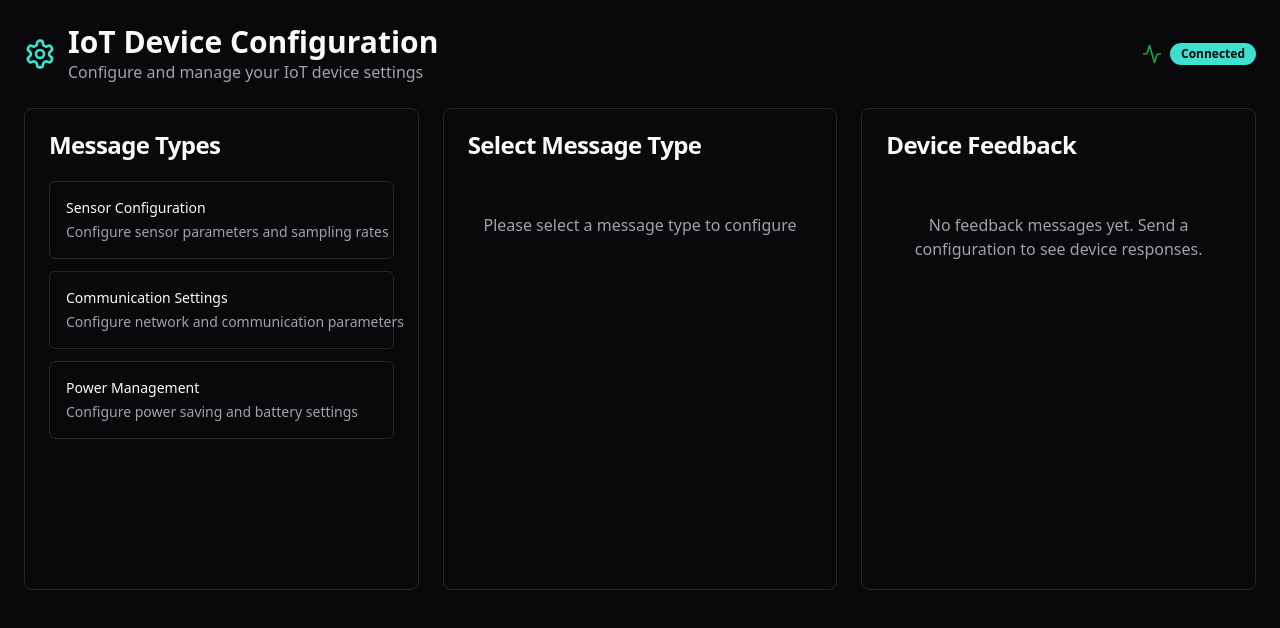
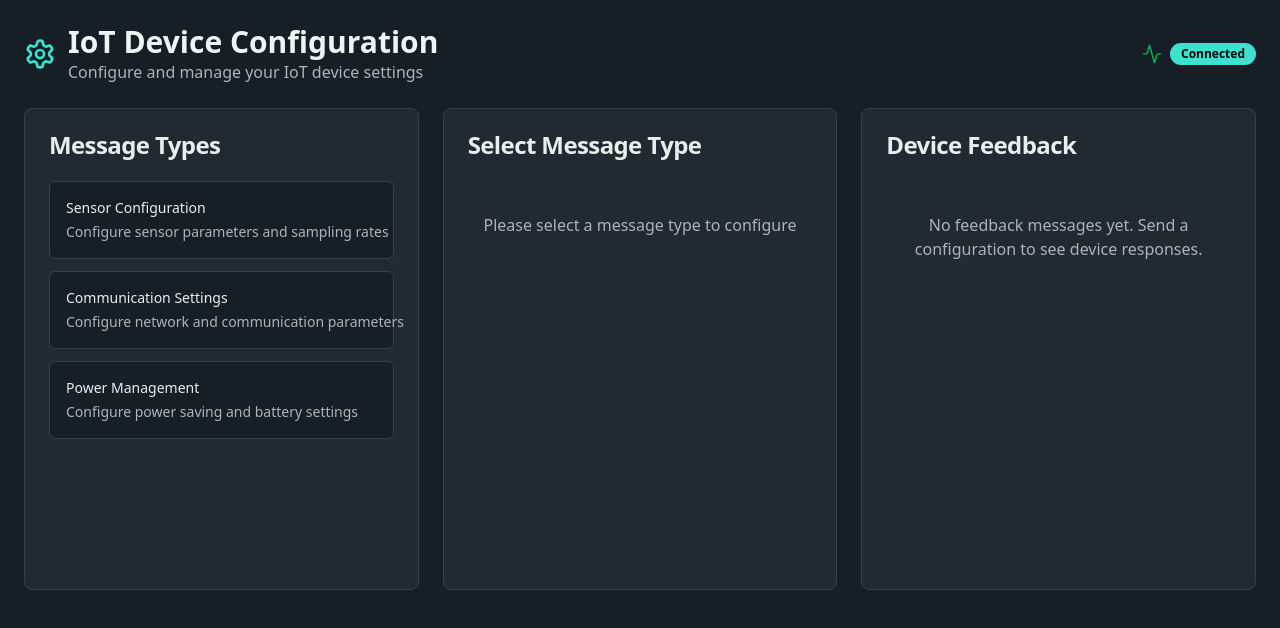
Before and after one commit to moalani01/iot-orchestrator, a React (Vite) app: page / in a window 1280 px wide. Shown: the top 628 px of the page. Built offline with nearby package versions, Linux system fonts and the light colour scheme.

Commit message:
Update colors to reduce black
Update background and main colors to be less black, incorporating a more vibrant and modern aesthetic.

```diff
--- a/src/index.css
+++ b/src/index.css
@@ -8,24 +8,24 @@ All colors MUST be HSL.
 
 @layer base {
   :root {
-    --background: 240 10% 3.9%;
-    --foreground: 0 0% 98%;
+    --background: 210 25% 12%;
+    --foreground: 174 15% 95%;
 
-    --card: 240 10% 3.9%;
-    --card-foreground: 0 0% 98%;
+    --card: 210 20% 16%;
+    --card-foreground: 174 10% 92%;
 
-    --popover: 240 10% 3.9%;
-    --popover-foreground: 0 0% 98%;
+    --popover: 210 20% 16%;
+    --popover-foreground: 174 10% 92%;
 
     --primary: 174 72% 56%;
     --primary-foreground: 210 40% 2%;
     --primary-glow: 174 82% 66%;
 
-    --secondary: 240 3.7% 15.9%;
-    --secondary-foreground: 0 0% 98%;
+    --secondary: 210 15% 22%;
+    --secondary-foreground: 174 10% 88%;
 
-    --muted: 240 3.7% 15.9%;
-    --muted-foreground: 240 5% 64.9%;
+    --muted: 210 12% 25%;
+    --muted-foreground: 210 8% 70%;
 
     --accent: 174 42% 25%;
     --accent-foreground: 174 72% 85%;
@@ -33,8 +33,8 @@ All colors MUST be HSL.
     --destructive: 0 84.2% 60.2%;
     --destructive-foreground: 0 0% 98%;
 
-    --border: 240 3.7% 15.9%;
-    --input: 240 3.7% 15.9%;
+    --border: 210 12% 25%;
+    --input: 210 12% 25%;
     --ring: 174 72% 56%;
 
     --success: 142 76% 36%;
@@ -45,7 +45,7 @@ All colors MUST be HSL.
     --info-foreground: 210 40% 2%;
 
     --gradient-primary: linear-gradient(135deg, hsl(var(--primary)), hsl(var(--primary-glow)));
-    --gradient-card: linear-gradient(145deg, hsl(240 5.9% 10%), hsl(174 12% 15%));
+    --gradient-card: linear-gradient(145deg, hsl(210 18% 18%), hsl(174 20% 20%));
     --shadow-glow: 0 0 20px hsl(var(--primary) / 0.3);
     --shadow-card: 0 4px 6px -1px hsl(0 0% 0% / 0.1), 0 2px 4px -1px hsl(0 0% 0% / 0.06);
     --transition-smooth: all 0.3s cubic-bezier(0.4, 0, 0.2, 1);
```
